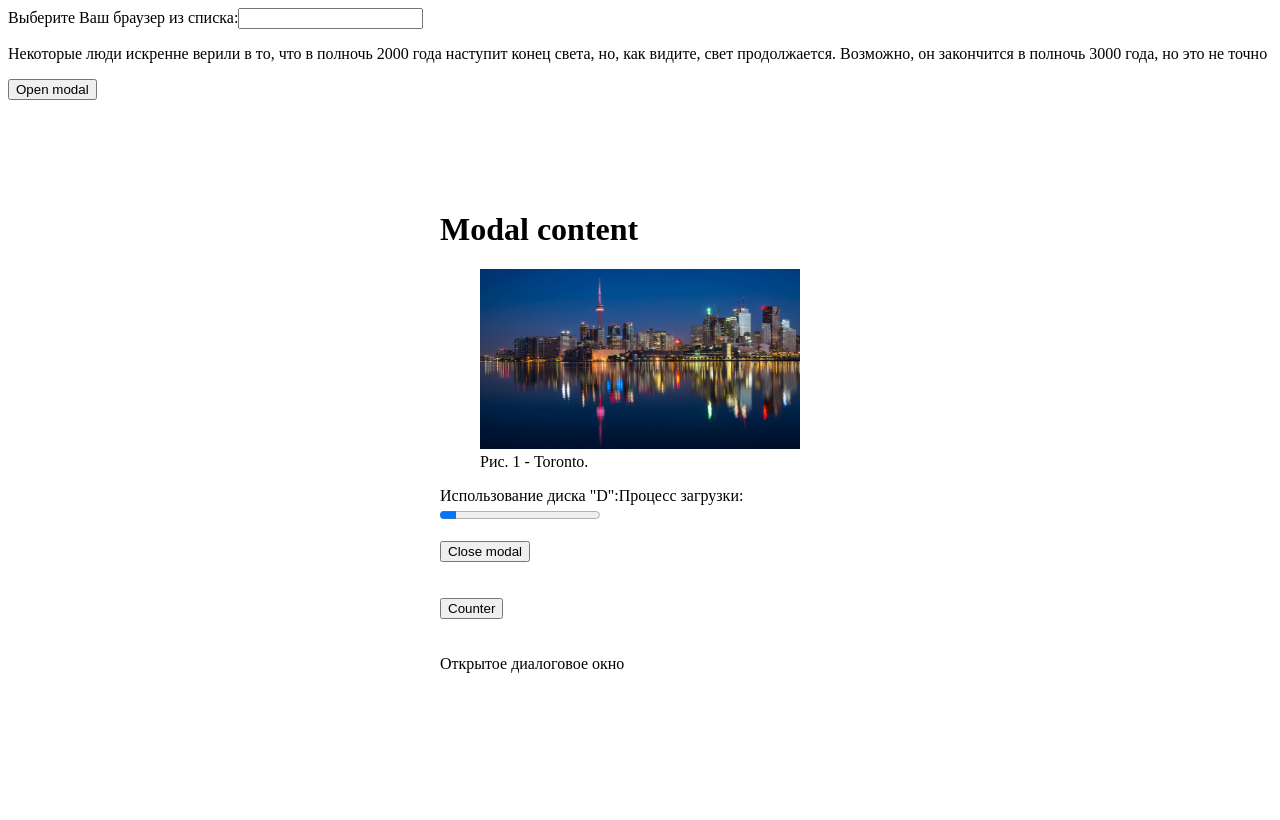
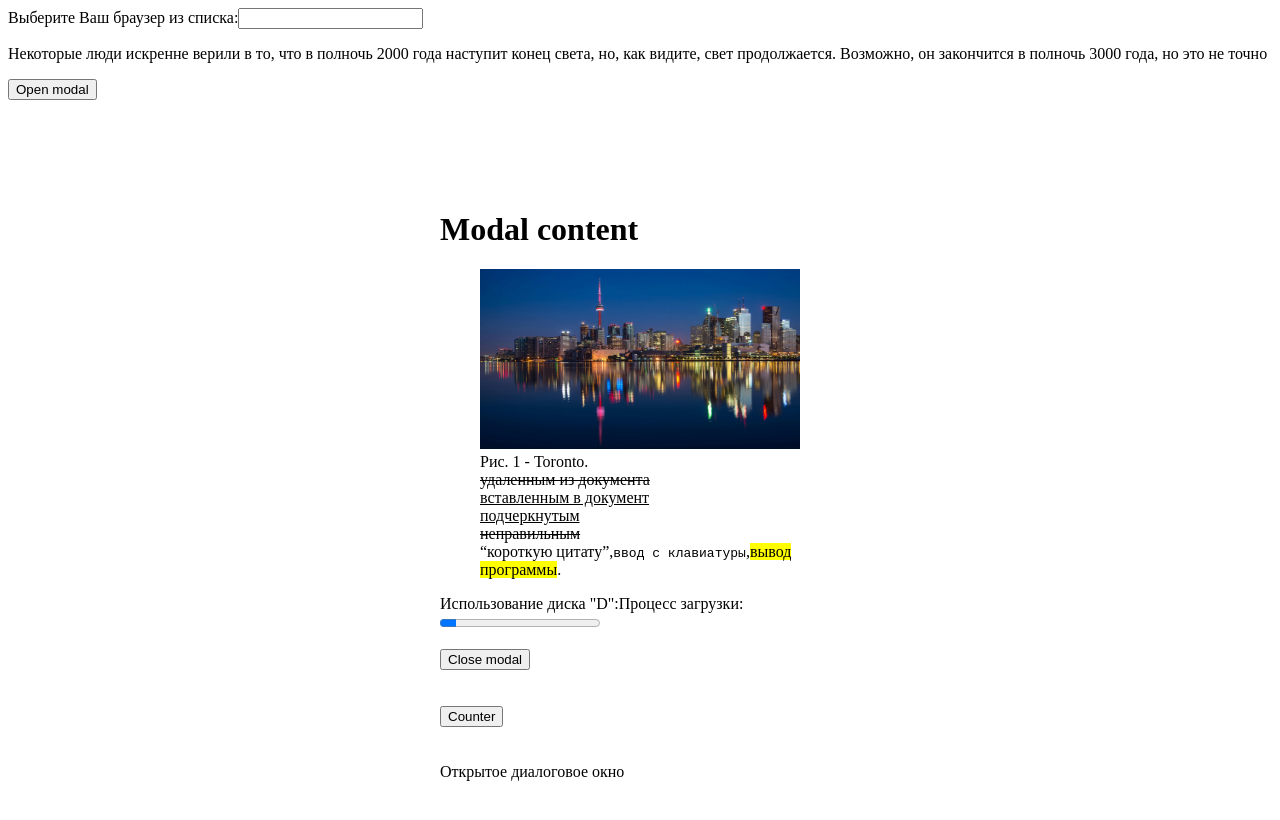
Before and after one commit to webioann/Sandbox_FB_TS, a React app: page / in a window 1280 px wide. Both pictures are taken after a click on the button "Open modal". Shown: the top 820 px of the page. Built offline with nearby package versions, Linux system fonts and the light colour scheme.

Commit message:
more work ...

```diff
--- a/src/components_sandbox/DialogModal.tsx
+++ b/src/components_sandbox/DialogModal.tsx
@@ -8,10 +8,9 @@ type modalProps = {
 }
 
 const DialogModal: React.FC<modalProps> = ({dialogOpenStatus, setDialogOpenStatus}) => {
+
     const [tooltipIsopen, setTooltipIsOpen] = React.useState<boolean>(false)
     const [progress, setProgress] = React.useState<number>(1)
-
-    const dialogRef = React.useRef<HTMLDialogElement>(null)
 
     const moveProgress = () => {
         if(progress == 10) {
@@ -20,13 +19,12 @@ const DialogModal: React.FC<modalProps> = ({dialogOpenStatus, setDialogOpenStatu
             setProgress(prev => prev + 1)
         }
         if(progress > 10) {
-        setTooltipIsOpen(true)
+        setTooltipIsOpen(false)
         setTimeout(() => setTooltipIsOpen(false), 2000)
         setProgress(1)
         }
         setProgress(prev => prev + 1)
     }
-    const closeModal = () => { dialogRef.current?.close() }
 
     return (
         <dialog open={dialogOpenStatus} className='modal'>
@@ -34,6 +32,18 @@ const DialogModal: React.FC<modalProps> = ({dialogOpenStatus, setDialogOpenStatu
             <figure>
             <img src={image} width={320} height={180}/>
             <figcaption>Рис. 1 - Toronto.</figcaption>
+            <del>удаленным из документа</del>
+            <br/>
+            <ins>вставленным в документ</ins>
+            <br/>
+            <u>подчеркнутым</u>
+            <br/>
+            <s>неправильным</s>
+            <br/>
+            <q>короткую цитату</q>,
+            <kbd>ввод с клавиатуры</kbd>,
+            <mark title='Marked text'>вывод программы</mark>.
+
             </figure>
             <label htmlFor="disk_d">Использование диска "D":</label>
             <label htmlFor="progressbar">Процесс загрузки:</label>
```
Lines whose indentation alone changed are shown as unchanged.
